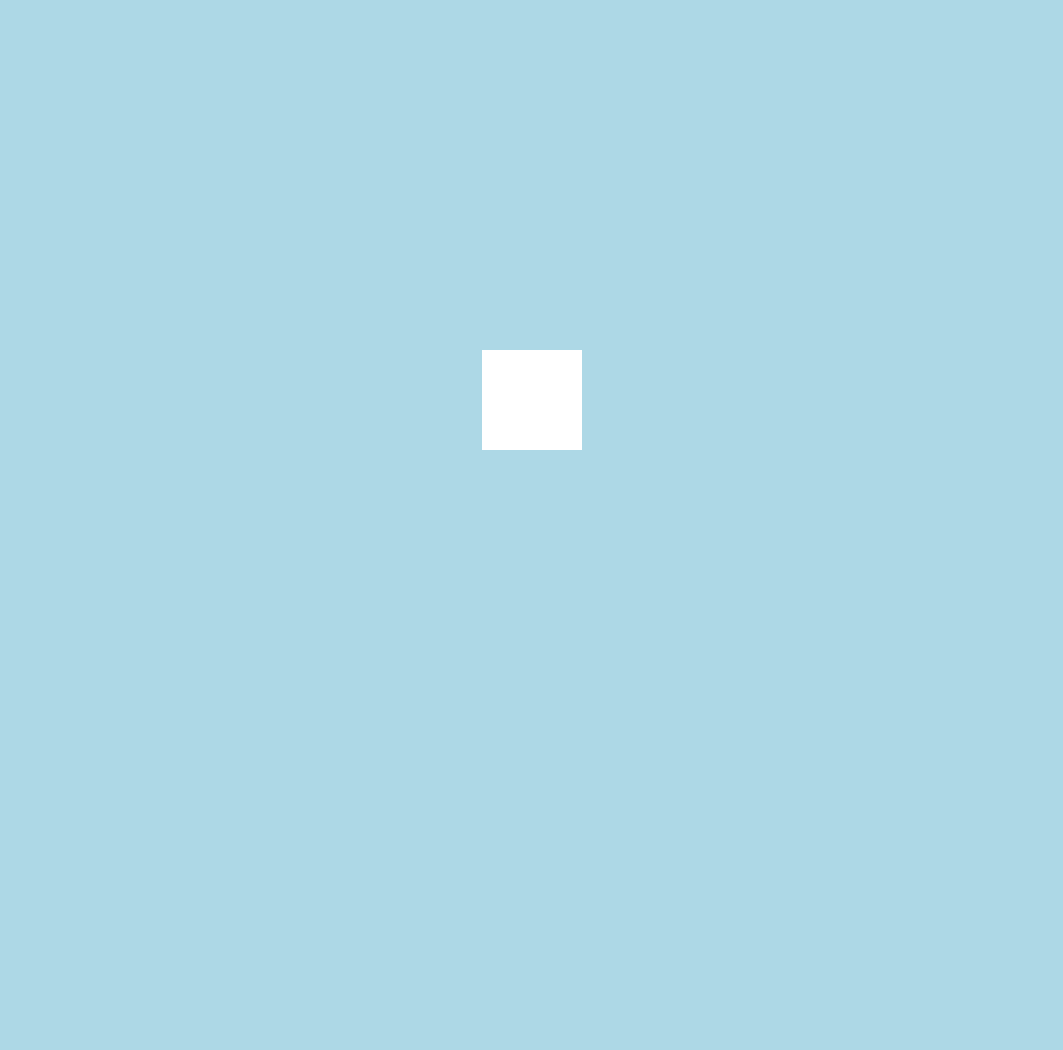
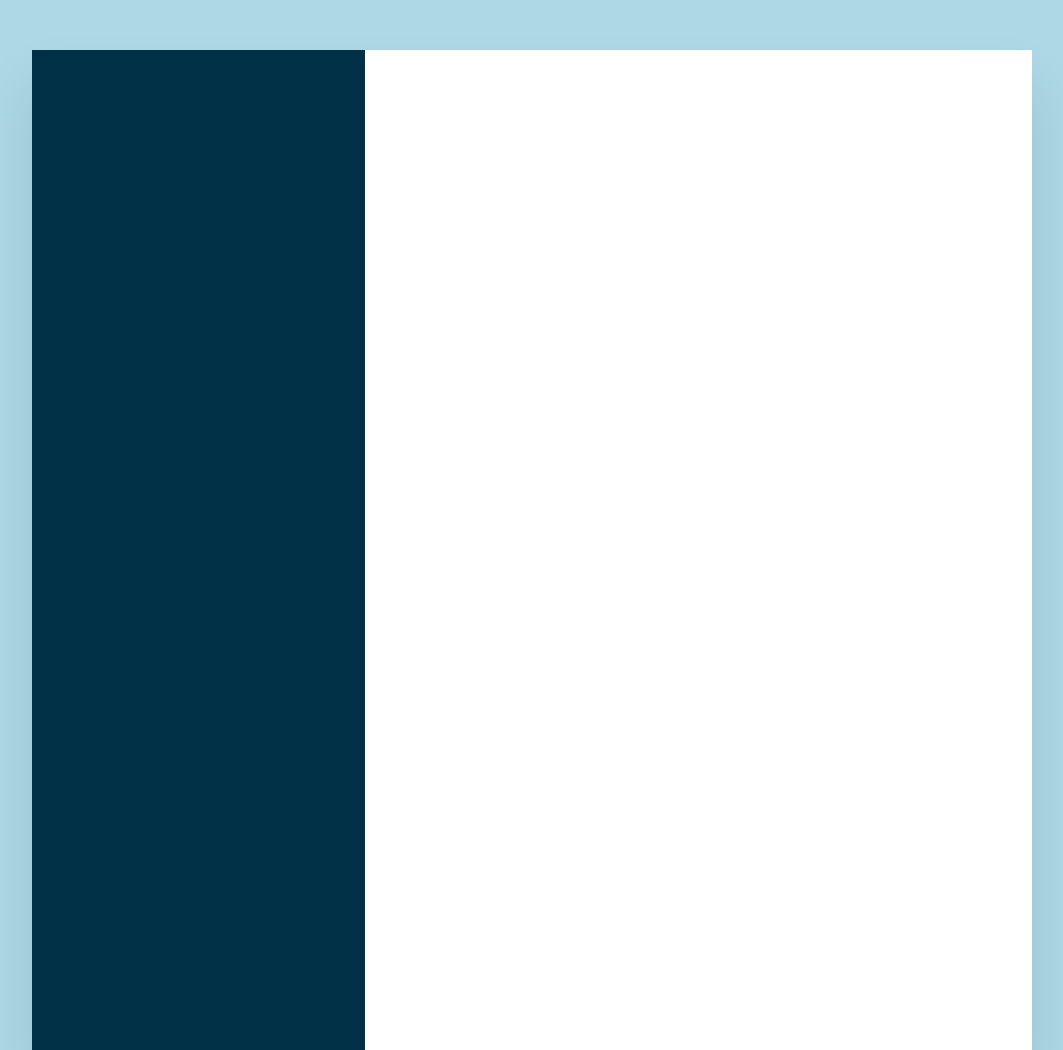
Before and after one commit to SAADSULEMAN053/Web-Technologies, a plain HTML site: page MISC/Resume/index.html in a window 1280 px wide. Shown: the top 1050 px of the page, without its empty margins (108-1171 px from the left). Before the commit the page ends 800 px from the top, so only its background shows below. Drawn offline with Linux system fonts and the light colour scheme.

Commit message:
Add CSS on left and right div(s)

```diff
--- a/MISC/Resume/ResumeStyle.css
+++ b/MISC/Resume/ResumeStyle.css
@@ -22,7 +22,27 @@ body
 {
     position: relative;
     width: 100%;
-    max-width: 100px;
-    min-height: 100px;
-    background-color: white;
+    max-width: 1000px;
+    min-height: 1000px;
+    background: white;
+    display: grid;
+    grid-template-columns: 1fr 2fr;
+    box-shadow: 0 35px 55px rgba(0,0,0,0.1);
+    margin: 50px;
 }
+
+.container .left_side
+{
+    position: relative;
+    background: #003147;
+    padding: 40px;
+
+}
+
+.container .right_side
+{
+    position: relative;
+    background: white;
+    padding: 40px;
+
+}
```
